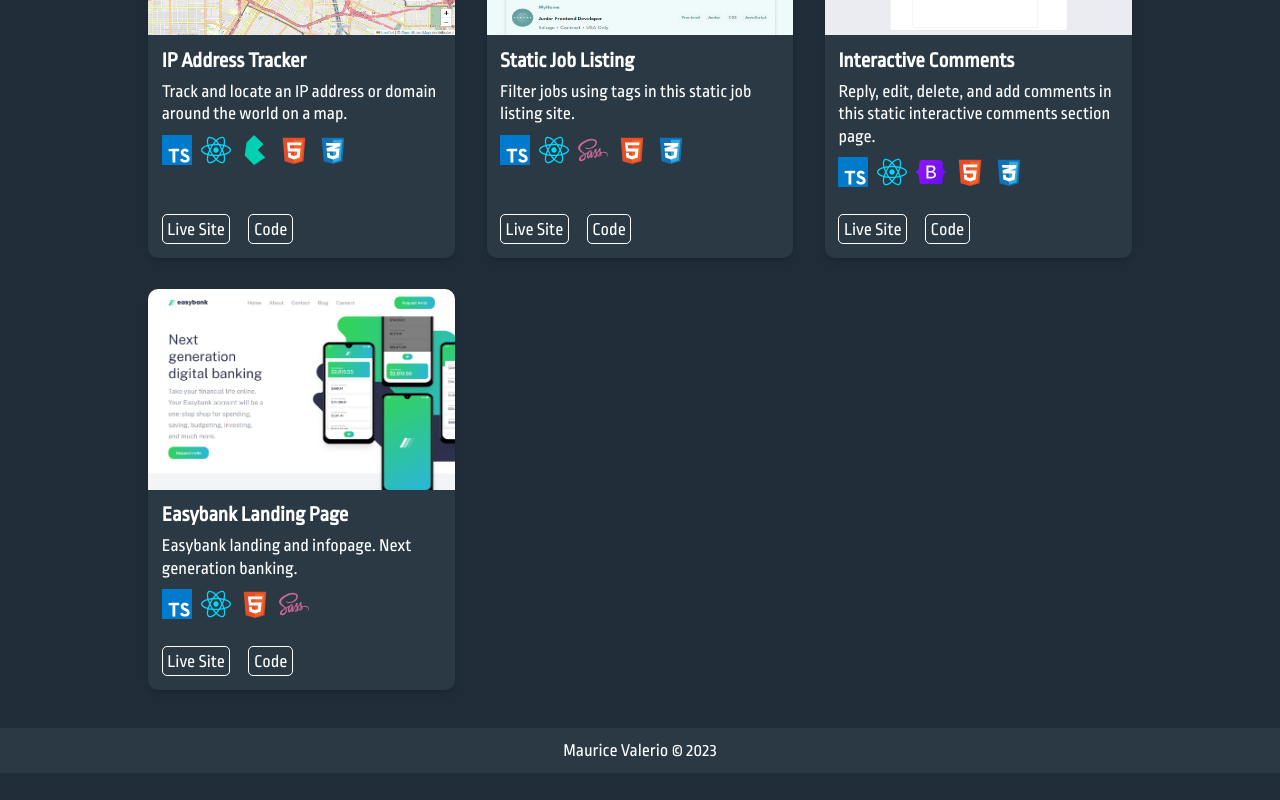
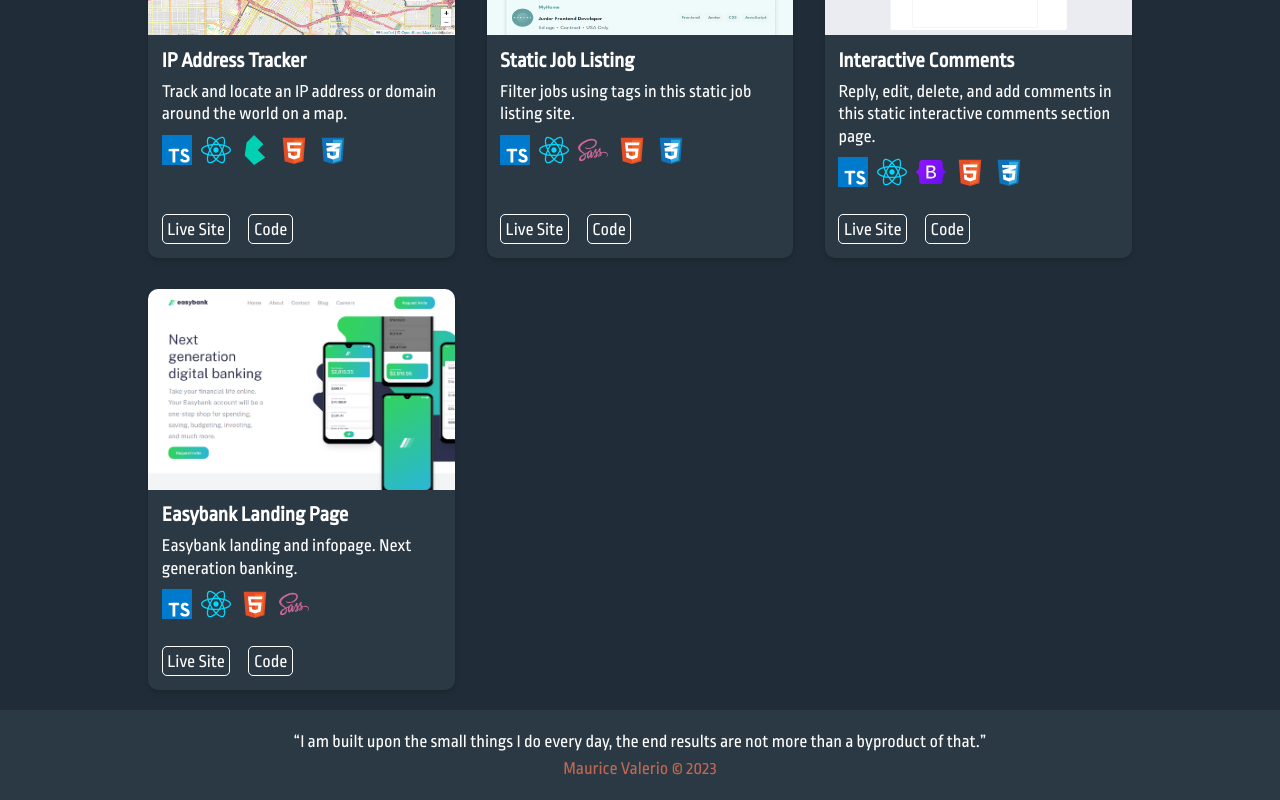
Before and after one commit to mauricevalerio/portfolio, a React (Vite) app: page / in a window 1280 px wide. Shown: the part 1655-2455 px from the top of the page. Before the commit the page ends 2428 px from the top, so only its background shows below. Built offline with nearby package versions, Linux system fonts and the light colour scheme.

Commit message:
Modified footer contents and styling

```diff
--- a/src/components/Footer.jsx
+++ b/src/components/Footer.jsx
@@ -1,6 +1,9 @@
 export default function Footer() {
     return (
         <footer className='footer'>
+            <q cite='https://www.google.com/search?q=I+am+built+upon+the+small+things+I+do+every+day%2C+and+the+end+results+are+no+more+than+a+byproduct+of+that.&oq=I+am+built+upon+the+small+things+I+do+every+day%2C+and+the+end+results+are+no+more+than+a+byproduct+of+that.&gs_lcrp=EgZjaHJvbWUyBggAEEUYOdIBBzI0OWowajmoAgCwAgA&sourceid=chrome&ie=UTF-8'>
+            I am built upon the small things I do every day, the end results are not more than a byproduct of that.
+            </q>
             <p>Maurice Valerio © 2023</p>
         </footer>
     )
--- a/src/scss/index.scss
+++ b/src/scss/index.scss
@@ -58,13 +58,21 @@ main {
 }
 
 .footer {
-    margin-top: 1rem;
     text-align: center;
-    padding: .5rem 0;
+    padding: 1rem 0;
     background-color: base.$element-color;
+
+    q {
+        font-size: 1rem;
+        line-height: 1.5;
+        color: base.$primary-text-color;
+        font-weight: 500;
+    }
 
     p {
         @include base.header-text($font-size: 1rem, $line-height: 1.5);
+        color: base.$secondary-text-color;
+        font-weight: 500;
     }
 }
 
```
